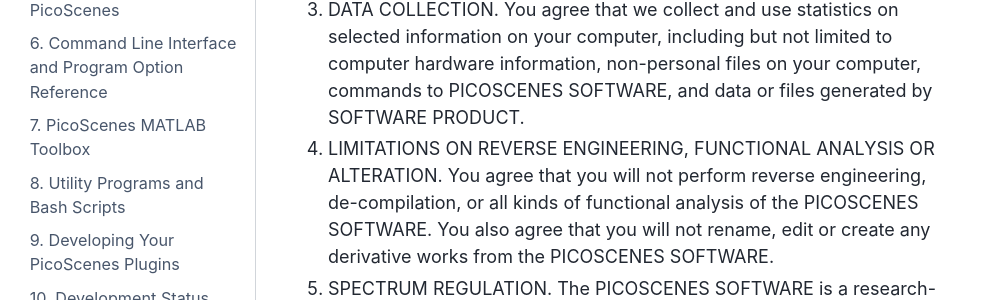
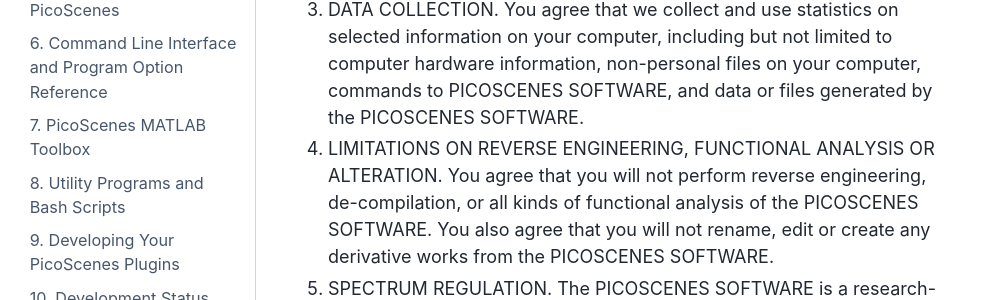
Before and after one commit to wifisensing/PicoScenes-Manual, a Sphinx documentation site: the page built from source/eula.rst, in a window 1280 px wide and 900 px high, scrolled down 897 px. Shown: the part 261-561 px from the top of the window, without its empty margins (0-993 px from the left). Built offline with Sphinx 7.4.7 and the Sphinx Book theme 1.1.4, drawn with Linux system fonts in a browser that asks for light colours.

Commit message:
fix bug in eula

```diff
--- a/source/eula.rst
+++ b/source/eula.rst
@@ -15,7 +15,7 @@
 
     Zhiping Jiang, Tom H. Luan, Xincheng Ren, Dongtao Lv, Han Hao, Jing Wang, Kun Zhao, Wei Xi, Yueshen Xu, Rui Li, `Eliminating the Barriers: Demystifying Wi-Fi Baseband Design and Introducing the PicoScenes Wi-Fi Sensing Platform`,  in IEEE Internet of Things Journal (IEEE IOT-J), doi: `10.1109/JIOT.2021.3104666 <https://doi.org/10.1109/JIOT.2021.3104666>`_.
 
-3. DATA COLLECTION. You agree that we collect and use statistics on selected information on your computer, including but not limited to computer hardware information, non-personal files on your computer, commands to PICOSCENES SOFTWARE, and data or files generated by SOFTWARE PRODUCT.
+3. DATA COLLECTION. You agree that we collect and use statistics on selected information on your computer, including but not limited to computer hardware information, non-personal files on your computer, commands to PICOSCENES SOFTWARE, and data or files generated by the PICOSCENES SOFTWARE.
 
 4. LIMITATIONS ON REVERSE ENGINEERING, FUNCTIONAL ANALYSIS OR ALTERATION. You agree that you will not perform reverse engineering, de-compilation, or all kinds of functional analysis of the PICOSCENES SOFTWARE. You also agree that you will not rename, edit or create any derivative works from the PICOSCENES SOFTWARE.
 
```
